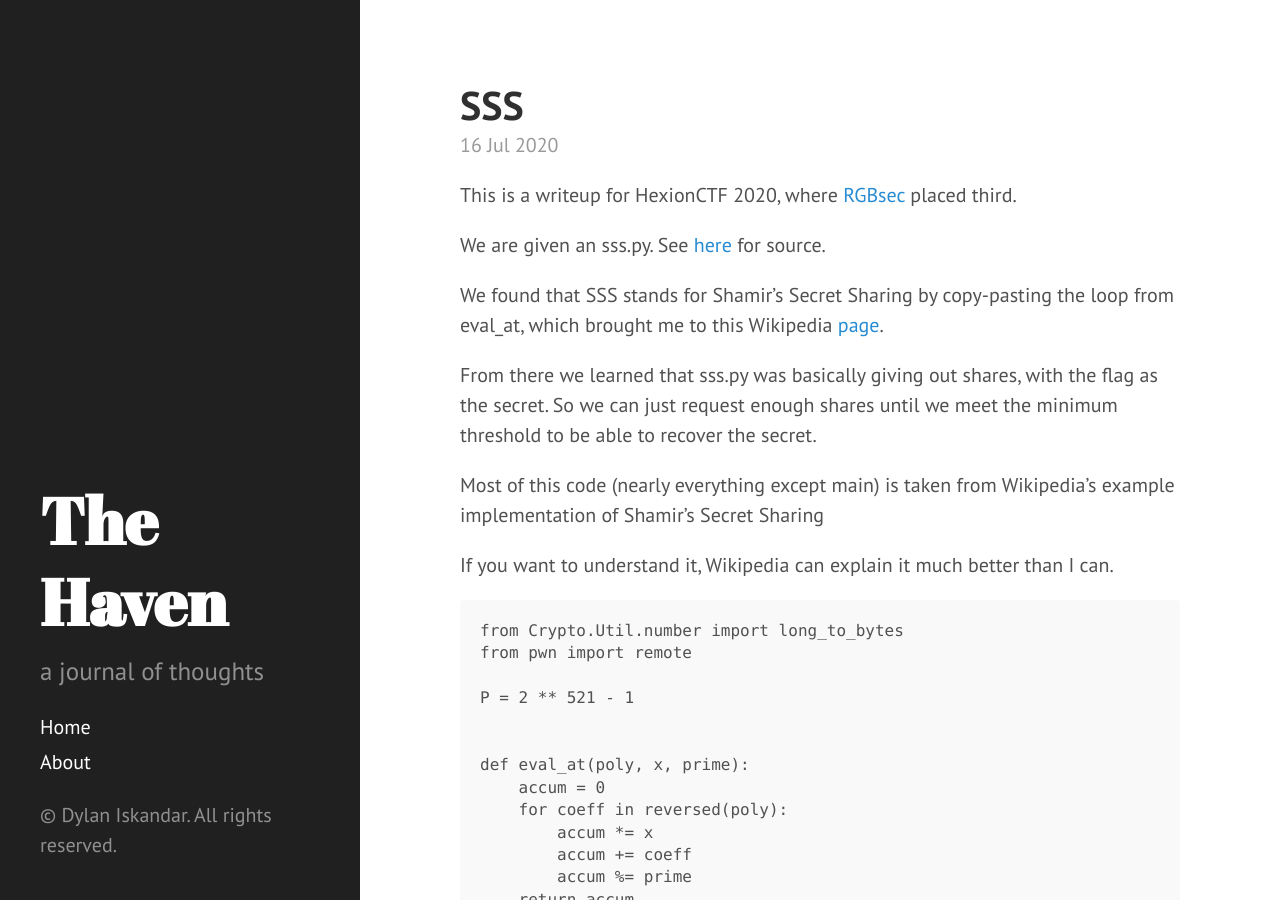
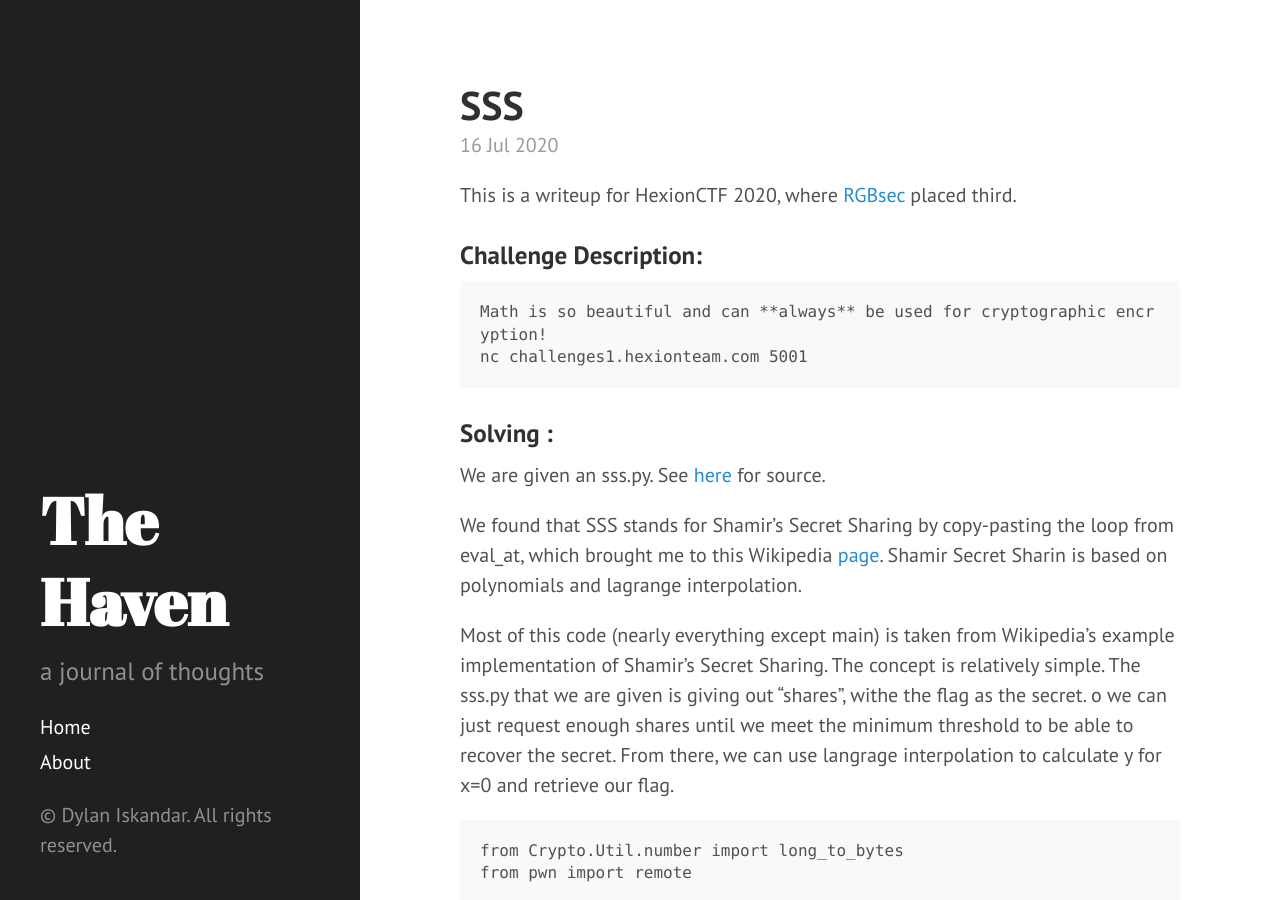
Before and after one commit to mayuridev/myblog, a Jekyll site: the page built from _posts/2020-07-16-SSS.md, in a window 1280 px wide and 900 px high. Built offline with Jekyll 4.4.1, drawn with Linux system fonts in a browser that asks for light colours; our own code applies the rules of GitHub Pages for plain Markdown files; Markdown is read by kramdown in place of the engine named in the settings.

Commit message:
included chall desc/solving

````diff
--- a/_posts/2020-07-16-SSS.md
+++ b/_posts/2020-07-16-SSS.md
@@ -1,21 +1,29 @@
 ---
 title: 'SSS'
+
 ---
 
 This is a writeup for HexionCTF 2020, where [RGBsec](https://rgbsec.xyz) placed third.
 
+### Challenge Description:
+
+```
+Math is so beautiful and can **always** be used for cryptographic encryption!
+nc challenges1.hexionteam.com 5001
+```
+
+
+
+### Solving :
+
 We are given an sss.py. See [here](https://pastebin.com/uYwhAUcX) for source.
 
-We found that SSS stands for Shamir’s Secret Sharing by copy-pasting the loop from eval_at, which brought me to this Wikipedia [page](https://en.wikipedia.org/wiki/Shamir's_Secret_Sharing).
-
-From there we learned that sss.py was basically giving out shares, with the flag as the secret. So we can just request enough shares until we meet the minimum threshold to be able to recover the secret.
+We found that SSS stands for Shamir’s Secret Sharing by copy-pasting the loop from eval_at, which brought me to this Wikipedia [page](https://en.wikipedia.org/wiki/Shamir's_Secret_Sharing). Shamir Secret Sharin is based on polynomials and lagrange interpolation.
 
 <!--more-->
 
 
-Most of this code (nearly everything except main) is taken from Wikipedia’s example implementation of Shamir’s Secret Sharing
-
-If you want to understand it, Wikipedia can explain it much better than I can.
+Most of this code (nearly everything except main) is taken from Wikipedia’s example implementation of Shamir’s Secret Sharing. The concept is relatively simple. The sss.py that we are given is giving out "shares", withe the flag as the secret. o we can just request enough shares until we meet the minimum threshold to be able to recover the secret. From there, we can use langrage interpolation to calculate y for x=0 and retrieve our flag.
 
 ```
 from Crypto.Util.number import long_to_bytes
````
